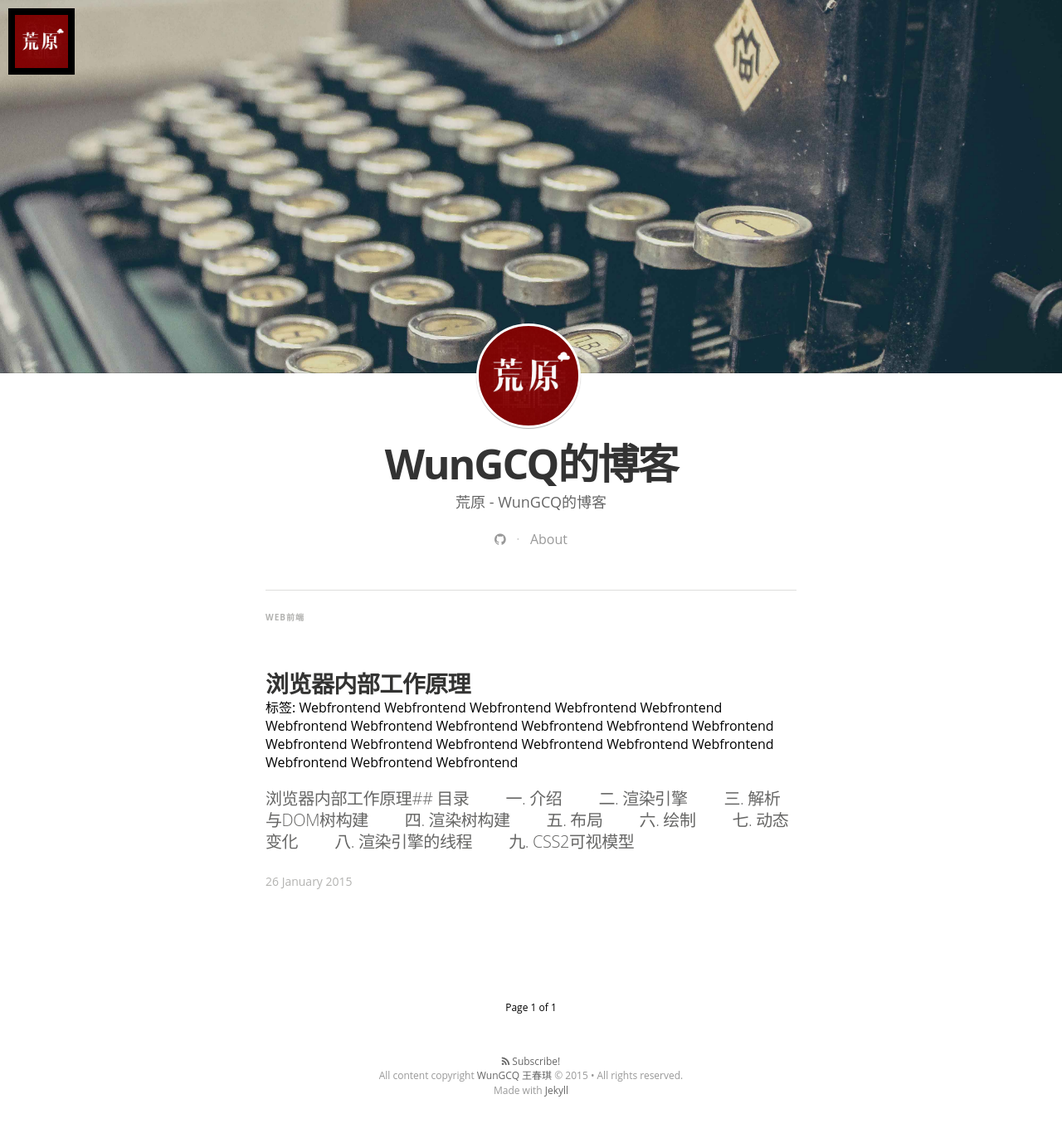
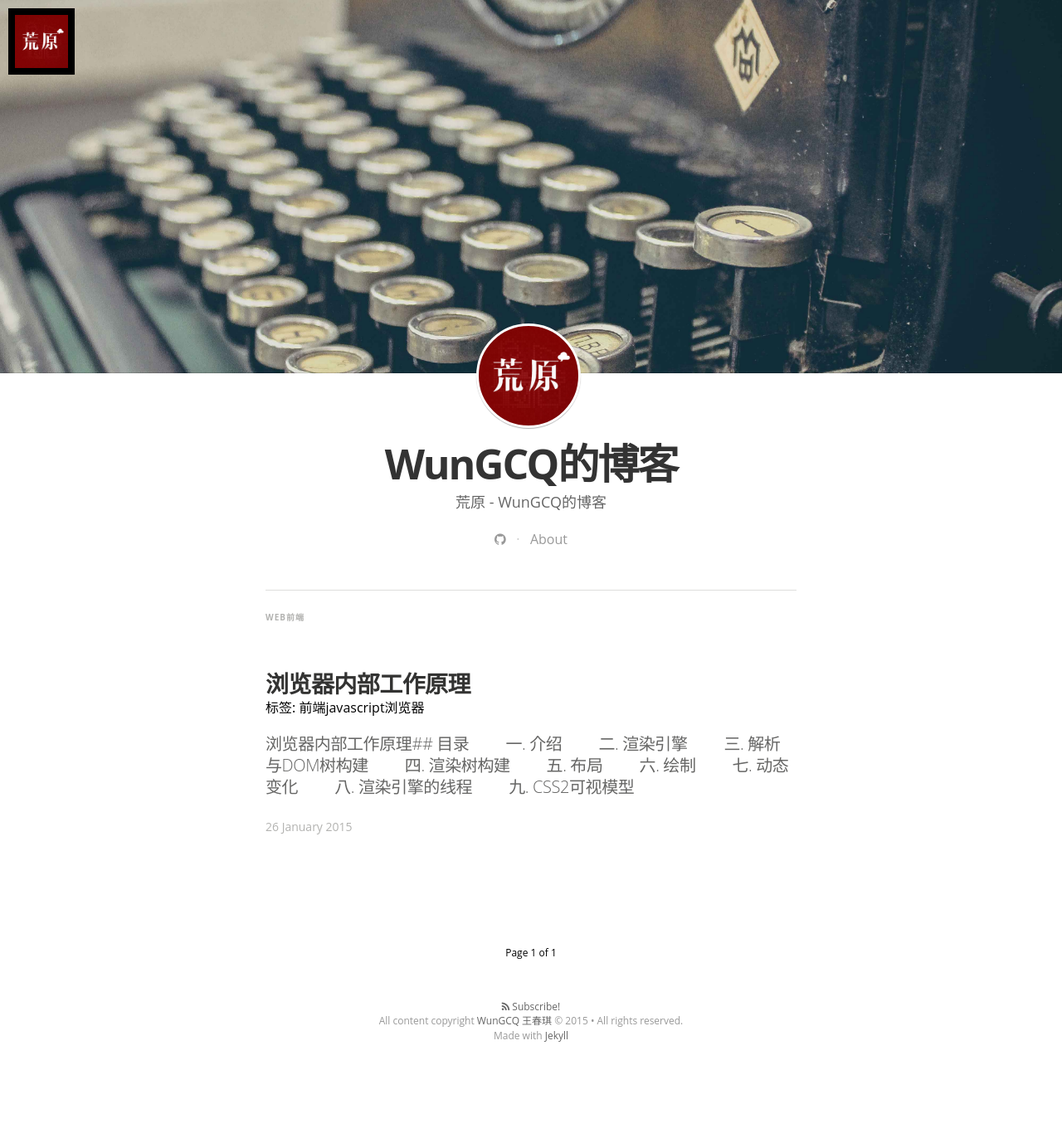
Before and after one commit to wcqblog/wcqblog.github.io, a Jekyll site: the page built from index.html, in a window 1280 px wide. Shown: the whole page at 83% size. Built offline with Jekyll 4.4.1, drawn with Linux system fonts in a browser that asks for light colours; nearby versions of some CDN libraries; some web fonts are replaced; Markdown is read by kramdown in place of the engine named in the settings; the list of posts is cut into pages by our own code; after the commit the page ends 1306 px from its top, so only the background shows below that.

Commit message:
Update index.html

```diff
--- a/index.html
+++ b/index.html
@@ -41,9 +41,7 @@ layout: default
               <h2 class="post-title" itemprop="name"><a href="{{ post.url }}" itemprop="url">{{ post.title }}</a></h2>
               <div>
                 标签:
-                {% for tags in post %}
-                <span>{{ post.tags }}</span>
-                {% endfor %}
+                <span>{{ post.categories }}</span>
               </div>
             </header>
             <section class="post-excerpt" itemprop="description">
```
